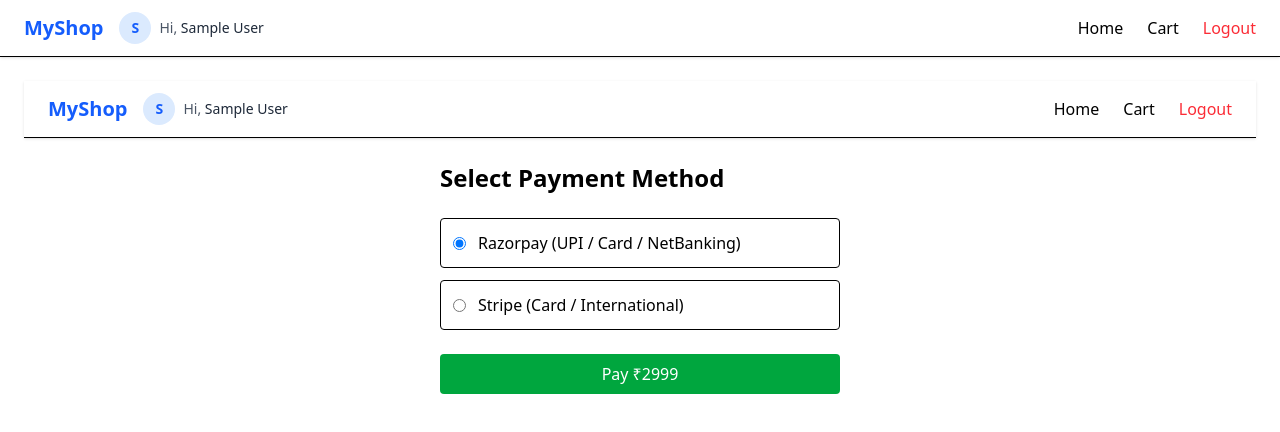
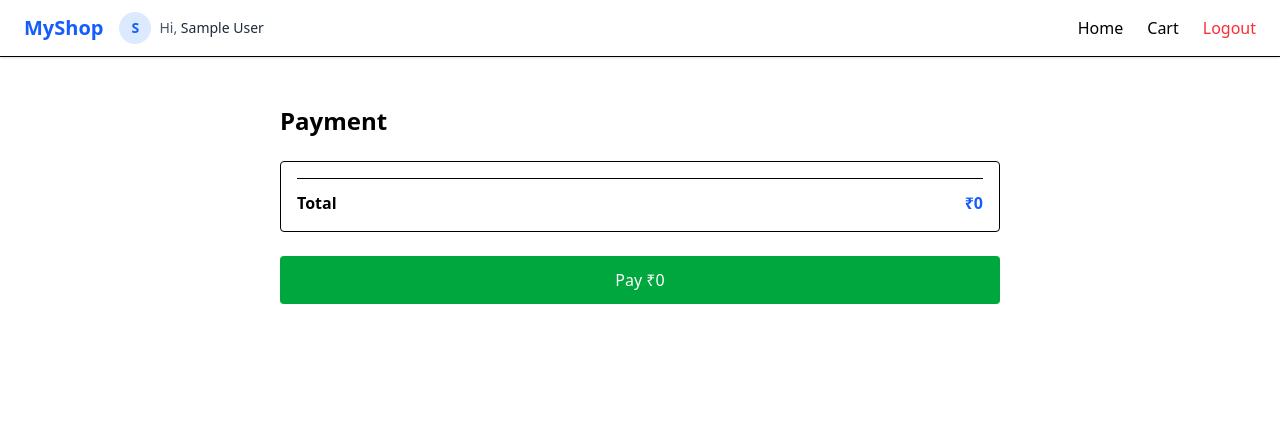
Before and after one commit to saurabh-saini/E-Commerce-Website-and-Admin-Panel, a React app in the folder frontend/: page /payment in a window 1280 px wide. Shown: the top 432 px of the page. Built offline with nearby package versions, Linux system fonts and the light colour scheme; sample sign-in values are in the browser's storage; the HTML template or start-up script is replaced by a standard one.

Commit message:
Payment Page (Skeleton + Lazy SDK load)

```diff
--- a/frontend/src/pages/Payment.tsx
+++ b/frontend/src/pages/Payment.tsx
@@ -1,39 +1,85 @@
-import { useState } from "react";
-import Navbar from "../components/Navbar";
+import { useSelector } from "react-redux";
+import type { RootState } from "../store";
+
+declare global {
+  interface Window {
+    Razorpay?: any;
+  }
+}
 
 export default function Payment() {
-  const [method, setMethod] = useState("razorpay");
+  const { items } = useSelector((state: RootState) => state.cart);
+
+  const total = items.reduce(
+    (sum: number, item) => sum + item.price * item.quantity,
+    0
+  );
+
+  /* 🔥 Lazy load Razorpay SDK */
+  const loadRazorpay = () => {
+    return new Promise<boolean>((resolve) => {
+      if (window.Razorpay) return resolve(true);
+
+      const script = document.createElement("script");
+      script.src = "https://checkout.razorpay.com/v1/checkout.js";
+      script.onload = () => resolve(true);
+      script.onerror = () => resolve(false);
+      document.body.appendChild(script);
+    });
+  };
+
+  const handlePayment = async () => {
+    const loaded = await loadRazorpay();
+
+    if (!loaded) {
+      alert("Payment SDK failed to load");
+      return;
+    }
+
+    // 🔴 Fake options (backend later)
+    const options = {
+      key: "rzp_test_xxxxxxxx",
+      amount: total * 100,
+      currency: "INR",
+      name: "MyShop",
+      description: "Test Payment",
+      handler: function () {
+        alert("Payment Success (dummy)");
+      },
+    };
+
+    const rzp = new window.Razorpay(options);
+    rzp.open();
+  };
 
   return (
-    <>
-      <Navbar />
-      <div className="max-w-md mx-auto p-6">
-        <h2 className="text-2xl font-bold mb-6">Select Payment Method</h2>
+    <div className="p-6 max-w-3xl mx-auto space-y-6">
+      <h1 className="text-2xl font-bold">Payment</h1>
 
-        {/* Razorpay */}
-        <label className="flex items-center gap-3 border p-3 rounded mb-3 cursor-pointer">
-          <input
-            type="radio"
-            checked={method === "razorpay"}
-            onChange={() => setMethod("razorpay")}
-          />
-          <span>Razorpay (UPI / Card / NetBanking)</span>
-        </label>
+      {/* Order Summary */}
+      <div className="border rounded p-4 space-y-3">
+        {items.map((item) => (
+          <div key={item._id} className="flex justify-between text-sm">
+            <span>
+              {item.name} × {item.quantity}
+            </span>
+            <span>₹{item.price * item.quantity}</span>
+          </div>
+        ))}
 
-        {/* Stripe */}
-        <label className="flex items-center gap-3 border p-3 rounded mb-6 cursor-pointer">
-          <input
-            type="radio"
-            checked={method === "stripe"}
-            onChange={() => setMethod("stripe")}
-          />
-          <span>Stripe (Card / International)</span>
-        </label>
+        <div className="border-t pt-3 flex justify-between font-semibold">
+          <span>Total</span>
+          <span className="text-blue-600">₹{total}</span>
+        </div>
+      </div>
 
-        <button className="w-full bg-green-600 text-white py-2 rounded hover:bg-green-700">
-          Pay ₹2999
-        </button>
-      </div>
-    </>
+      {/* Pay Button */}
+      <button
+        onClick={handlePayment}
+        className="w-full bg-green-600 text-white py-3 rounded hover:bg-green-700"
+      >
+        Pay ₹{total}
+      </button>
+    </div>
   );
 }
```
